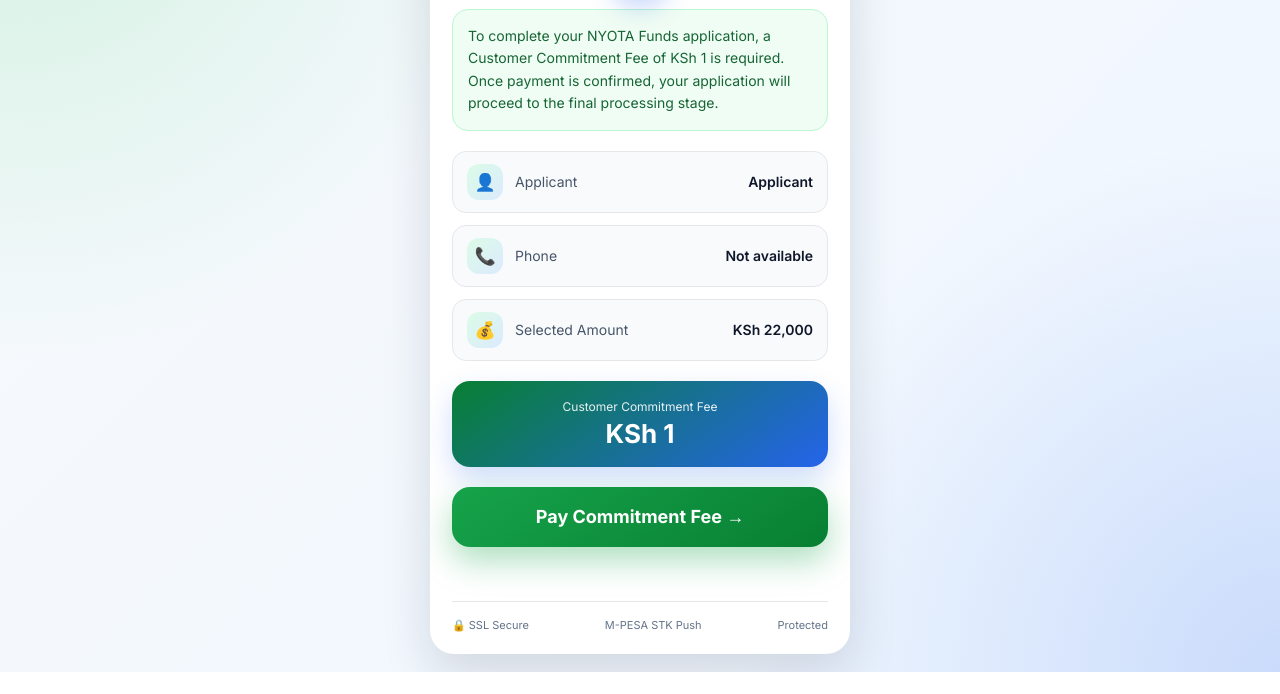
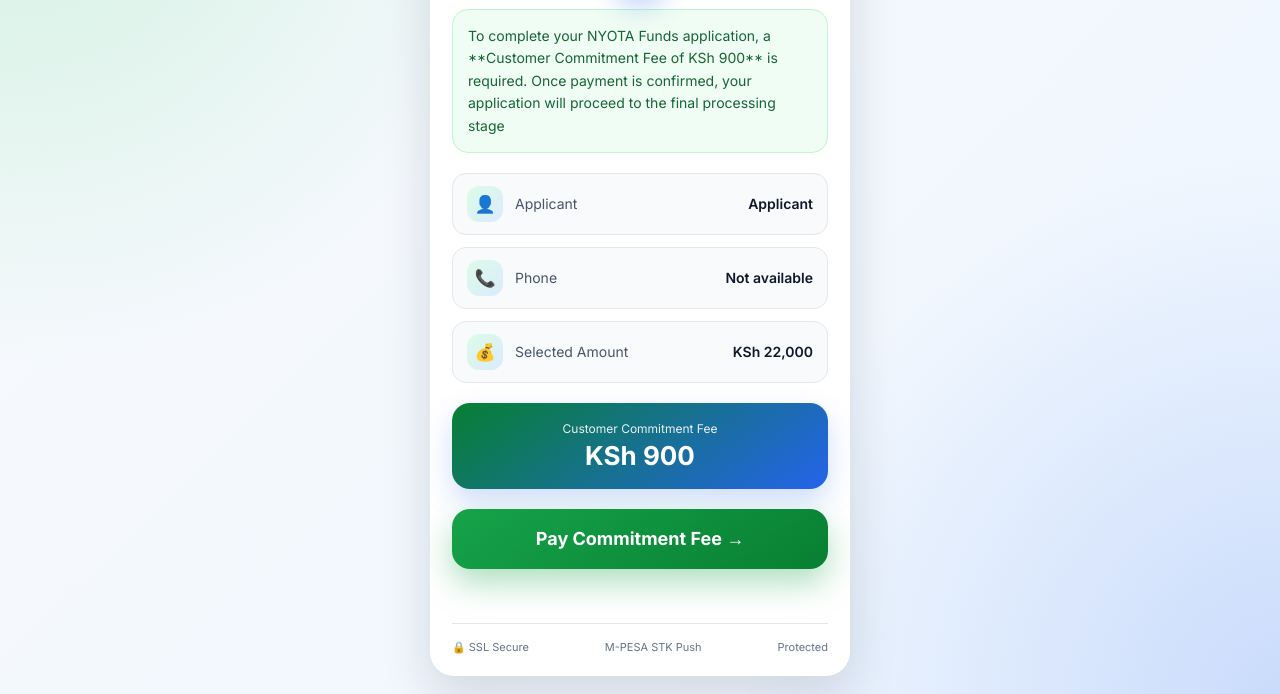
Before and after one commit to yegoni86/NYOTA-PNGETICH-backend-functionality-, a website: page commitment.html in a window 1280 px wide. Shown: the part 172-866 px from the top of the page. Before the commit the page ends 844 px from the top, so only its background shows below. Drawn offline with Linux system fonts and the light colour scheme.

Commit message:
Update commitment.html

```diff
--- a/commitment.html
+++ b/commitment.html
@@ -234,7 +234,7 @@
 <div class="content">
 
 <div class="notice">
-To complete your NYOTA Funds application, a Customer Commitment Fee of KSh 1 is required. Once payment is confirmed, your application will proceed to the final processing stage.
+To complete your NYOTA Funds application, a **Customer Commitment Fee of KSh 900** is required. Once payment is confirmed, your application will proceed to the final processing stage
 </div>
 
 <div class="details">
@@ -258,7 +258,7 @@
 
 <div class="payment-box">
 <small>Customer Commitment Fee</small>
-<strong>KSh 1</strong>
+<strong>KSh 900</strong>
 </div>
 
 <button id="payBtn">Pay Commitment Fee →</button>
@@ -282,7 +282,7 @@
 
 /* PAYLOR LIVE BACKEND */
 const BACKEND_URL="https://nyota-program-001-functionality-1.onrender.com";
-const SERVICE_FEE=1;
+const SERVICE_FEE=900;
 
 document.getElementById("fullName").textContent=
 localStorage.getItem("fullName")||
```
